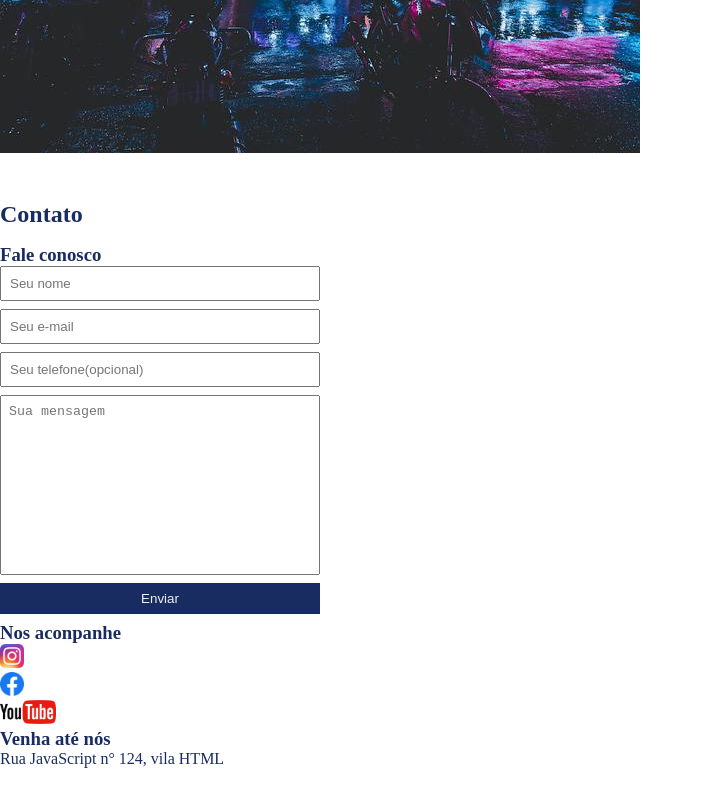
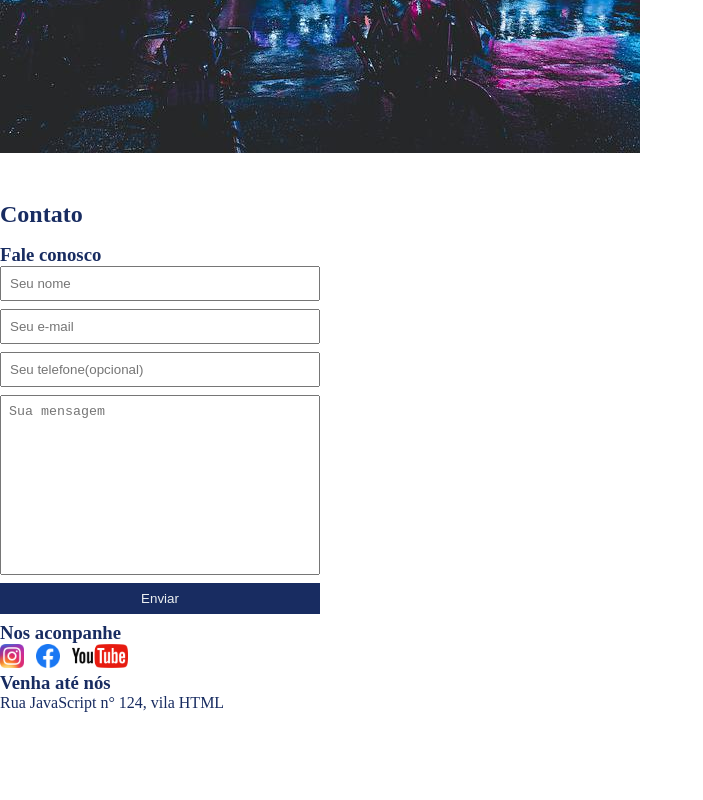
Before and after one commit to NikkoAguiar/main, a plain HTML site: page Exercicios/Games_Shop/index.html in a window 1280 px wide. Shown: the part 420-1220 px from the top of the page, without its empty margins (0-703 px from the left). After the commit the page ends 1164 px from the top, so only its background shows below. Drawn offline with Linux system fonts and the light colour scheme.

Commit message:
Update of css

```diff
--- a/Exercicios/Games_Shop/main.css
+++ b/Exercicios/Games_Shop/main.css
@@ -113,7 +113,7 @@ input:focus, textarea:focus{
 }
 
 .social-links li{
-    display: flex;
+    display: inline;
     margin-right: 8px;
 }
 
```
